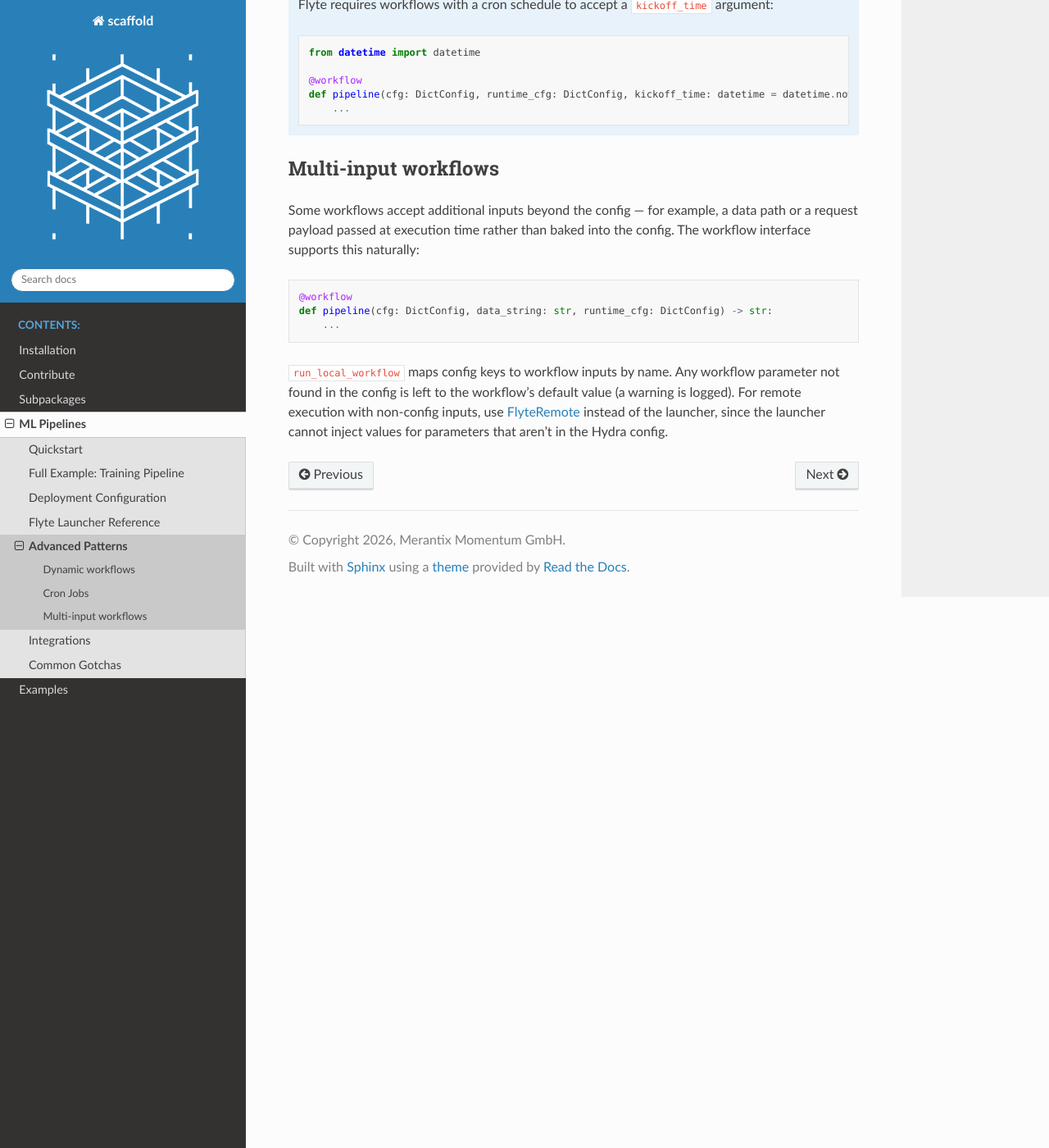
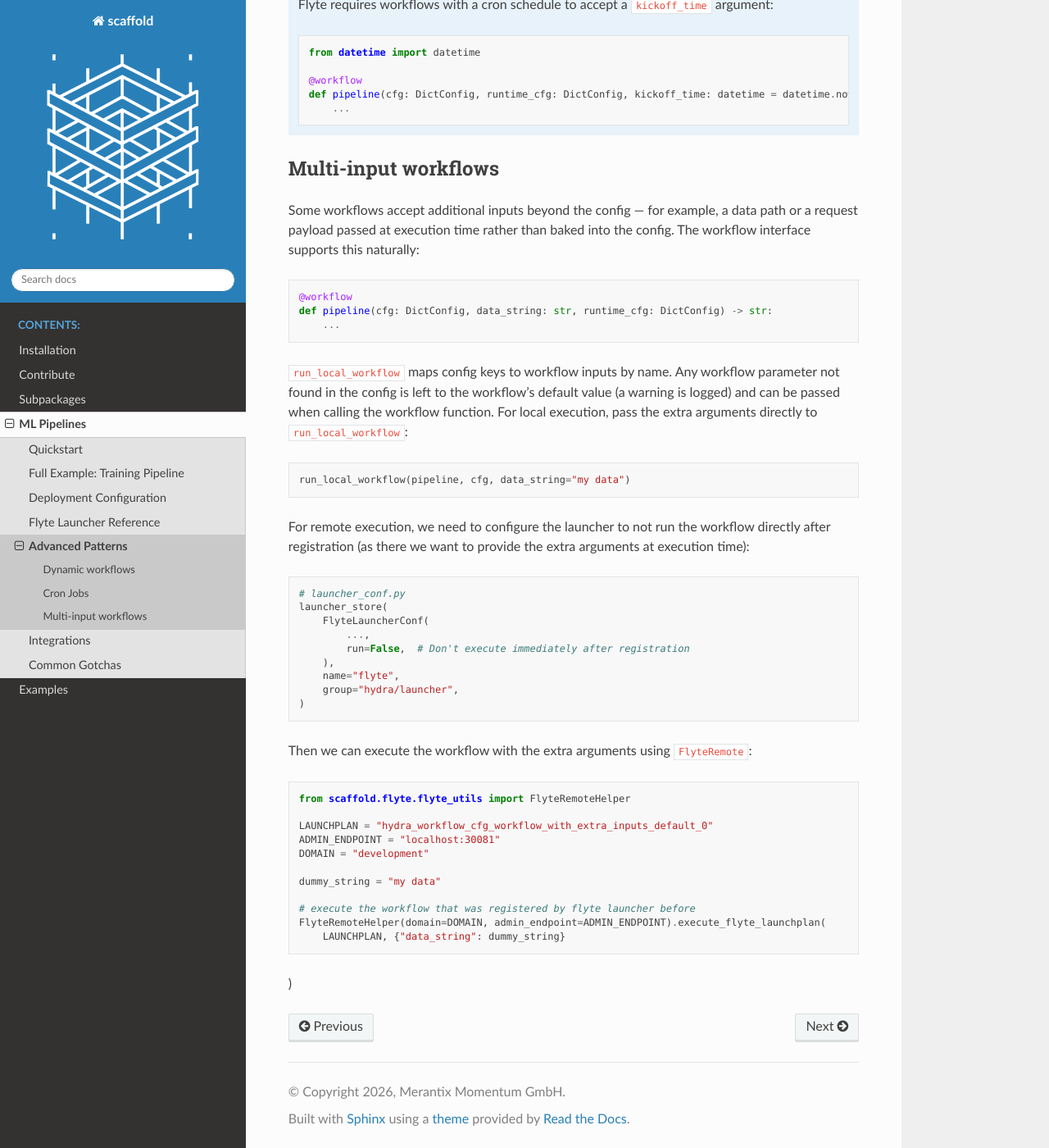
Before and after one commit to merantix-momentum/scaffold-core, a Sphinx documentation site: the page built from docs/usage/ml_pipelines/advanced.rst, in a window 1280 px wide and 1400 px high, scrolled down 1655 px. Shown: the whole window at 82% size. Built offline with Sphinx 7.4.7 and the Read the Docs theme 3.1.0, drawn with Linux system fonts in a browser that asks for light colours; the version number is read from the project's files by our own code.

Commit message:
Update docs for multi-input workflows

```diff
--- a/docs/usage/ml_pipelines/advanced.rst
+++ b/docs/usage/ml_pipelines/advanced.rst
@@ -105,6 +105,40 @@ this naturally:
         ...
 
 :code:`run_local_workflow` maps config keys to workflow inputs by name. Any workflow parameter
-not found in the config is left to the workflow's default value (a warning is logged). For remote
-execution with non-config inputs, use :ref:`FlyteRemote <flyte-launcher>` instead of the launcher,
-since the launcher cannot inject values for parameters that aren't in the Hydra config.
+not found in the config is left to the workflow's default value (a warning is logged) and can be passed when
+calling the workflow function. For local execution, pass the extra arguments directly to :code:`run_local_workflow`:
+
+.. code-block:: python
+
+    run_local_workflow(pipeline, cfg, data_string="my data")
+
+For remote execution, we need to configure the launcher to not run the workflow directly after registration (as there we want to provide the extra arguments at execution time):
+
+.. code-block:: python
+
+    # launcher_conf.py
+    launcher_store(
+        FlyteLauncherConf(
+            ...,
+            run=False,  # Don't execute immediately after registration
+        ),
+        name="flyte",
+        group="hydra/launcher",
+    )
+
+Then we can execute the workflow with the extra arguments using :code:`FlyteRemote`:
+
+.. code-block:: python
+
+    from scaffold.flyte.flyte_utils import FlyteRemoteHelper
+
+    LAUNCHPLAN = "hydra_workflow_cfg_workflow_with_extra_inputs_default_0"
+    ADMIN_ENDPOINT = "localhost:30081"
+    DOMAIN = "development"
+
+    dummy_string = "my data"
+
+    # execute the workflow that was registered by flyte launcher before
+    FlyteRemoteHelper(domain=DOMAIN, admin_endpoint=ADMIN_ENDPOINT).execute_flyte_launchplan(
+        LAUNCHPLAN, {"data_string": dummy_string}
+)
```
